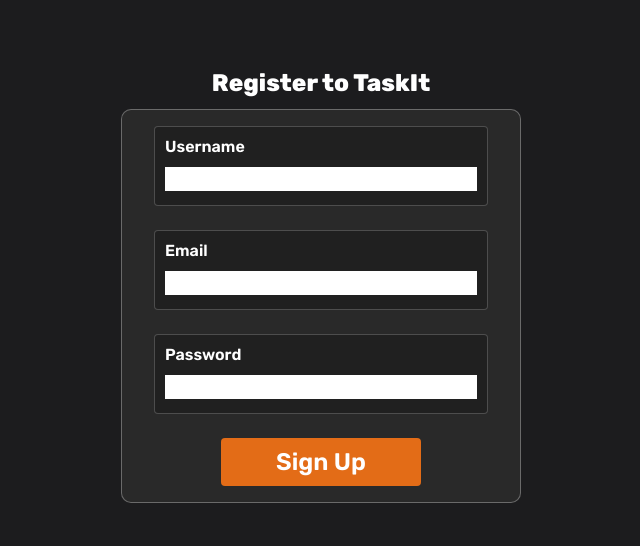
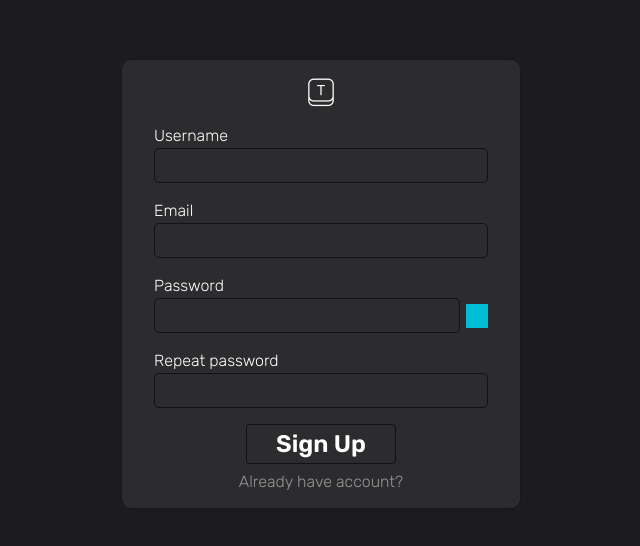
Before and after one commit to ZairoX-737/TrackIt, a Next.js app in the folder track_it_front_end/: page /auth/register in a window 1280 px wide. Shown: the part 116-662 px from the top of the page, without its empty margins (319-959 px from the left). Built offline with nearby package versions, Linux system fonts and the light colour scheme.

Commit message:
Front | Auth page (WIP)

```diff
--- a/track_it_front_end/src/app/auth/auth.module.scss
+++ b/track_it_front_end/src/app/auth/auth.module.scss
@@ -1,42 +1,59 @@
+.showPassword {
+	display: flex;
+	width: 100%;
+	justify-content: space-between;
+	align-items: center;
+	flex-direction: row;
+	// border: 1px solid rgba(0, 0, 0, 0.6);
+	gap: 0.4em;
+	border-radius: 5px;
+	input {
+		width: 100%;
+	}
+}
 .form {
 	display: flex;
 	flex-direction: column;
 	justify-content: flex-start;
 	align-items: center;
-	background-color: #292929;
+	background-color: #2c2c2e;
 	width: 400px;
-	height: fit-content;
+	height: 450px;
 	border-radius: 10px;
-	gap: 1.5em;
-	padding: 1em 2em;
-	border: 1px solid rgba(255, 255, 255, 0.3);
+	gap: 1em;
+	box-shadow: 4px rgba(0, 0, 0, 0.3);
+	padding: 1em 2em 0.5em 2em;
+	border: 1px solid rgba(0, 0, 0, 0.45);
 	div {
 		display: flex;
 		flex-direction: column;
-		background-color: #202020;
-		border: 1px solid rgba(255, 255, 255, 0.2);
-		padding: 8px 10px;
-		gap: 0.5em;
-		border-radius: 4px;
 		width: 100%;
-		height: 5rem;
-		span {
+		input {
+			height: 35px;
+			background-color: transparent;
+			border: 1px solid rgba(0, 0, 0, 0.6);
+			border-radius: 5px;
+			color: white;
+			padding-left: 5px;
+		}
+		label {
 			font-size: 16px;
-			font-weight: 600;
+			font-weight: 300;
 		}
 	}
 }
 
-.formHeader {
+.submit {
+	background-color: transparent;
+	border: 1px solid rgba(0, 0, 0, 0.6);
+	width: 150px;
+	height: 40px;
 	font-size: 24px;
-	font-weight: 800;
-}
-
-.submit {
-	background-color: rgb(227, 108, 23);
-	width: 60%;
-	height: 3rem;
-	font-size: 24px;
+	color: white;
 	font-weight: 600;
 	border-radius: 4px;
+	transition: all 0.2s ease-in-out;
+	&:hover {
+		background-color: #ff9800;
+	}
 }
--- a/track_it_front_end/src/app/auth/register/page.tsx
+++ b/track_it_front_end/src/app/auth/register/page.tsx
@@ -1,32 +1,59 @@
 'use client';
+import Image from 'next/image';
 import styles from '../auth.module.scss';
+import WLogo from '../../../public/logo-white.png';
+import Link from 'next/link';
+import { useState } from 'react';
 
 const RegisterPage = () => {
+	const [showPassword, setShowPassword] = useState(false);
 	function handleRegister() {
 		console.log('hello');
 	}
 
 	return (
 		<div className='flex flex-col items-center gap-2'>
-			<h1 className={styles.formHeader}>Register to TaskIt</h1>
 			<form className={styles.form} id='register'>
+				<Image src={WLogo} alt='Logo' width={32} height={32} />
 				<div>
-					<span>Username</span>
+					<label>Username</label>
 					<input></input>
 				</div>
+
 				<div>
-					<span>Email</span>
+					<label>Email</label>
 					<input type='email'></input>
 				</div>
 
 				<div>
-					<span>Password</span>
-					<input type='password'></input>
+					<label>Password</label>
+					<section className={styles.showPassword}>
+						<input type={showPassword ? 'text' : 'password'}></input>
+						<button type='button' className='w-6 h-6'>
+							{showPassword ? (
+								<div className=' bg-[#ff9800] w-full h-full' />
+							) : (
+								<div className=' bg-[#00BCD4] w-full h-full' />
+							)}
+						</button>
+					</section>
 				</div>
 
-				<button className={styles.submit} onClick={handleRegister}>
-					Sign Up
-				</button>
+				<div>
+					<label>Repeat password</label>
+					<input type={showPassword ? 'text' : 'password'}></input>
+				</div>
+
+				<div className='flex justify-center items-center gap-1.5'>
+					<button className={styles.submit} onClick={handleRegister}>
+						Sign Up
+					</button>
+					<Link href={'login'}>
+						<span className=' opacity-50 font-light'>
+							Already have account?
+						</span>
+					</Link>
+				</div>
 			</form>
 		</div>
 	);
```
